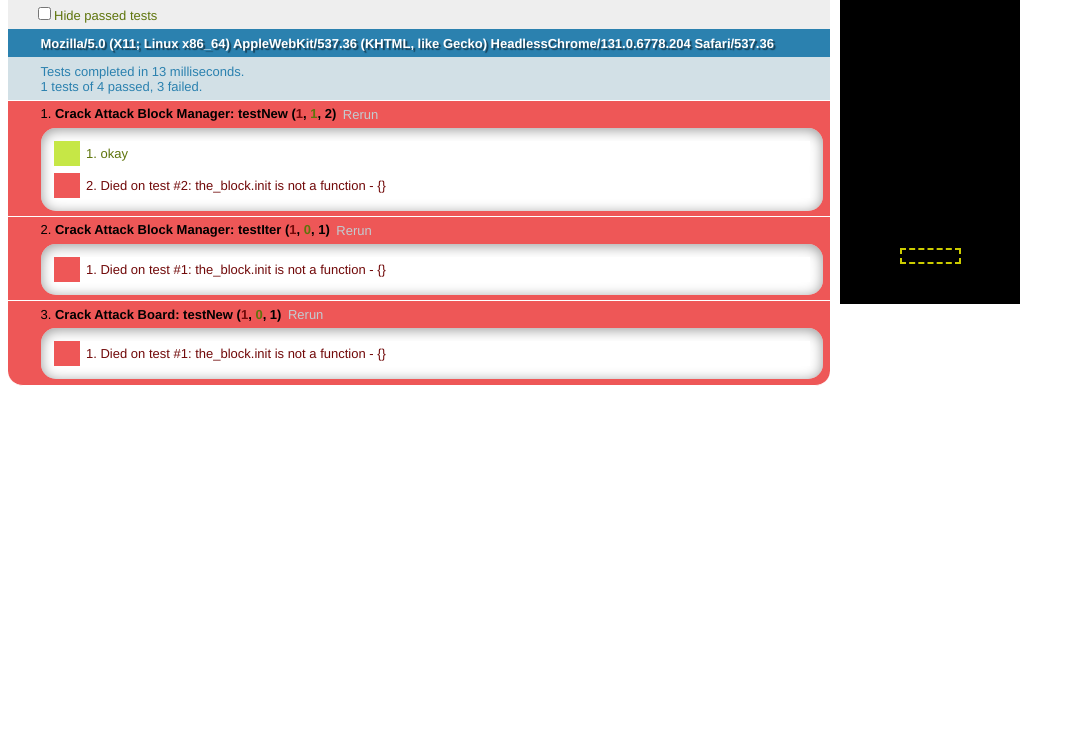
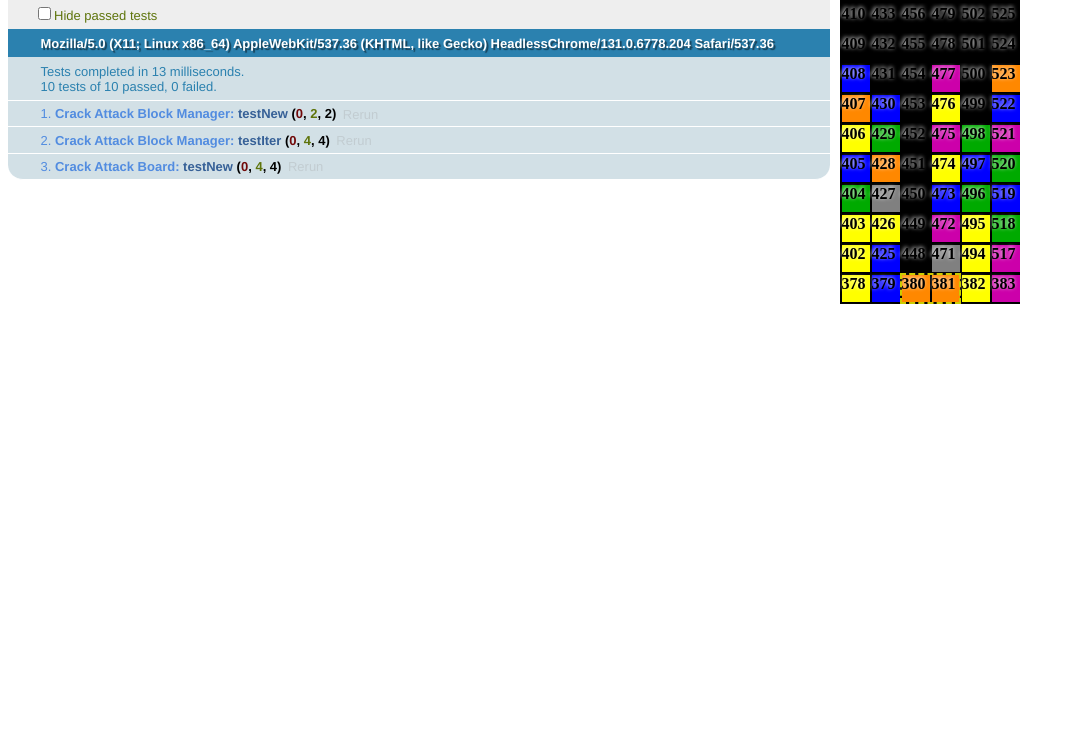
Before and after one commit to Qazzian/Crack-Attack, a plain HTML site: page t/index.html in a window 1280 px wide. Shown: the part 64-800 px from the top of the page, without its empty margins (0-1075 px from the left). Drawn offline with Linux system fonts and the light colour scheme.

Commit message:
Add Blocks to the unit tests

```diff
--- a/t/index.html
+++ b/t/index.html
@@ -22,6 +22,7 @@ and open the template in the editor.
 	<script type="text/JavaScript" src="../CrackAttack.js"></script>
 	<script type="text/JavaScript" src="../EventController.js"></script>
 	<script type="text/JavaScript" src="../BlockManager.js"></script>
+	<script type="text/JavaScript" src="../Block.js"></script>
 	<script type="text/JavaScript" src="../Board.js"></script>
 	<script type="text/JavaScript" src="../Cursor.js"></script>
 
```
